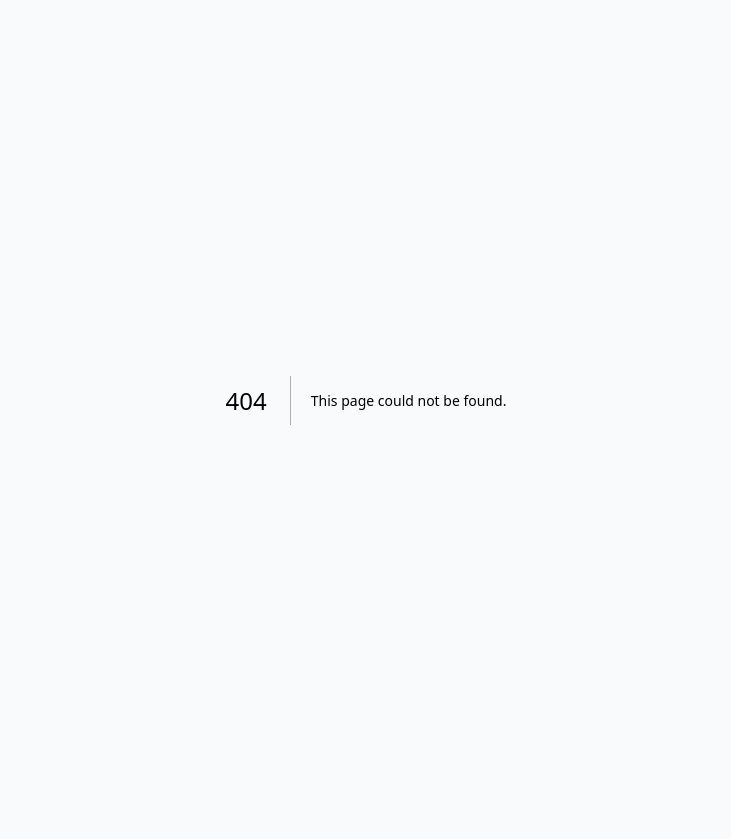
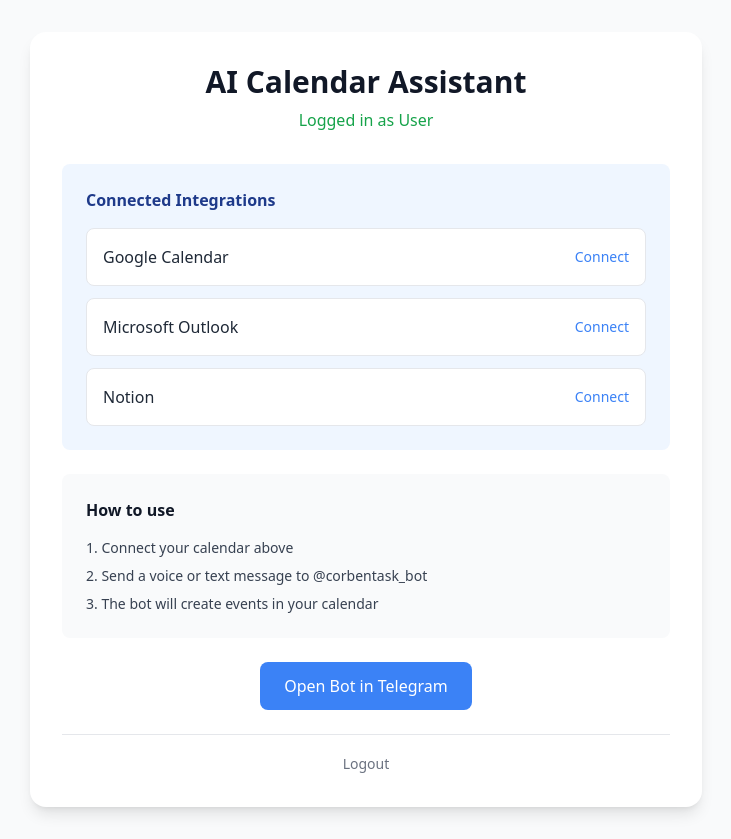
Before and after one commit to IsaacClarke2/taskman, a Next.js app in the folder web/: page /dashboard in a window 1280 px wide. Before the commit this address had no page. Shown: the whole page, without its empty margins (274-1005 px from the left). Before the commit the page ends 800 px from the top, so only its background shows below. Built offline with nearby package versions, Linux system fonts and the light colour scheme; sample sign-in values are in the browser's storage.

Commit message:
feat(web): add dashboard page after login

```diff
--- /dev/null
+++ b/web/app/dashboard/page.tsx
@@ -0,0 +1,147 @@
+'use client'
+
+import { useEffect, useState } from 'react'
+import { useRouter } from 'next/navigation'
+
+interface User {
+  id: number
+  first_name: string
+  last_name?: string
+  username?: string
+  photo_url?: string
+}
+
+export default function Dashboard() {
+  const router = useRouter()
+  const [user, setUser] = useState<User | null>(null)
+  const [loading, setLoading] = useState(true)
+
+  useEffect(() => {
+    // Check if user is authenticated
+    const token = localStorage.getItem('token')
+    if (!token) {
+      router.push('/')
+      return
+    }
+
+    // Try to get user info from localStorage or decode token
+    try {
+      // For now, just show that user is logged in
+      // In production, you'd validate token with API
+      setUser({
+        id: 0,
+        first_name: 'User'
+      })
+    } catch {
+      router.push('/')
+    } finally {
+      setLoading(false)
+    }
+  }, [router])
+
+  const handleLogout = () => {
+    localStorage.removeItem('token')
+    router.push('/')
+  }
+
+  if (loading) {
+    return (
+      <main className="flex min-h-screen flex-col items-center justify-center p-8">
+        <div className="text-gray-500">Loading...</div>
+      </main>
+    )
+  }
+
+  return (
+    <main className="flex min-h-screen flex-col items-center justify-center p-8">
+      <div className="max-w-2xl w-full bg-white rounded-2xl shadow-lg p-8">
+        <div className="text-center mb-8">
+          <h1 className="text-3xl font-bold text-gray-900 mb-2">
+            AI Calendar Assistant
+          </h1>
+          <p className="text-green-600">
+            Logged in as {user?.first_name}
+          </p>
+        </div>
+
+        <div className="space-y-6">
+          <div className="bg-blue-50 rounded-lg p-6">
+            <h2 className="font-semibold text-blue-900 mb-4">Connected Integrations</h2>
+            <div className="space-y-3">
+              <IntegrationCard
+                name="Google Calendar"
+                status="not_connected"
+                href="/integrations/google"
+              />
+              <IntegrationCard
+                name="Microsoft Outlook"
+                status="not_connected"
+                href="/integrations/microsoft"
+              />
+              <IntegrationCard
+                name="Notion"
+                status="not_connected"
+                href="/integrations/notion"
+              />
+            </div>
+          </div>
+
+          <div className="bg-gray-50 rounded-lg p-6">
+            <h2 className="font-semibold text-gray-900 mb-4">How to use</h2>
+            <ol className="text-sm text-gray-700 space-y-2 list-decimal list-inside">
+              <li>Connect your calendar above</li>
+              <li>Send a voice or text message to @corbentask_bot</li>
+              <li>The bot will create events in your calendar</li>
+            </ol>
+          </div>
+
+          <div className="text-center">
+            <a
+              href="https://t.me/corbentask_bot"
+              target="_blank"
+              rel="noopener noreferrer"
+              className="inline-block bg-blue-500 text-white px-6 py-3 rounded-lg hover:bg-blue-600 transition"
+            >
+              Open Bot in Telegram
+            </a>
+          </div>
+
+          <div className="text-center pt-4 border-t">
+            <button
+              onClick={handleLogout}
+              className="text-gray-500 hover:text-gray-700 text-sm"
+            >
+              Logout
+            </button>
+          </div>
+        </div>
+      </div>
+    </main>
+  )
+}
+
+function IntegrationCard({
+  name,
+  status,
+  href
+}: {
+  name: string
+  status: 'connected' | 'not_connected'
+  href: string
+}) {
+  return (
+    <div className="flex items-center justify-between bg-white p-4 rounded-lg border">
+      <span className="font-medium text-gray-800">{name}</span>
+      {status === 'connected' ? (
+        <span className="text-green-600 text-sm">Connected</span>
+      ) : (
+        <a
+          href={href}
+          className="text-blue-500 hover:text-blue-600 text-sm"
+        >
+          Connect
+        </a>
+      )}
+    </div>
+  )
+}
```
